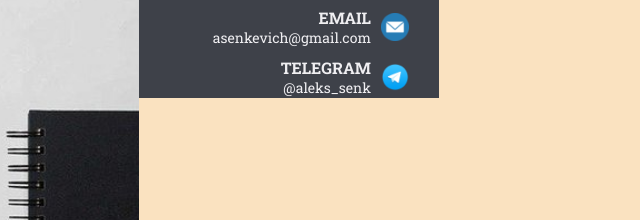
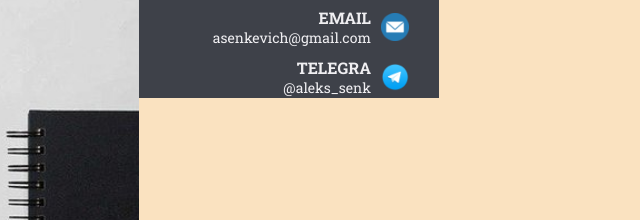
Before and after one commit to MVPmiami/TestTask, a website: page index.html in a window 1280 px wide. Shown: the part 344-564 px from the top of the page, 51-691 px from the left. Drawn offline with Linux system fonts and the light colour scheme; files that its build step writes are made by us from their sources; files whose address does not match are found by name.

Commit message:
test: test

```diff
--- a/index.html
+++ b/index.html
@@ -38,7 +38,7 @@
                         </div>
                         <div class="telegram">
                             <div class="telegram-data">
-                                <h3 class="telegram-data-header">TELEGRAM</h3>
+                                <h3 class="telegram-data-header">TELEGRA</h3>
                                 <p class="telegram-data-telega">@aleks_senk</p>
                             </div>
                             <div class="telegram-ico"></div>
```
